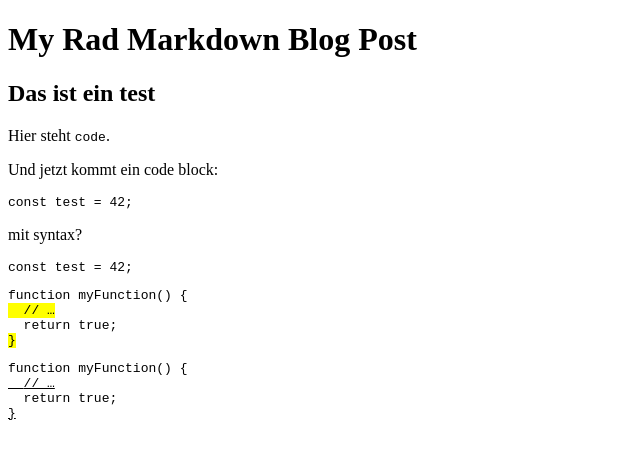
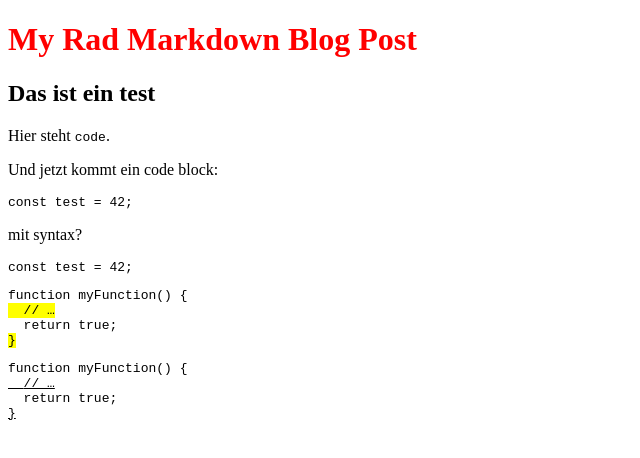
Before and after one commit to Kleywalker/www, a plain HTML site: page README/index.html in a window 1280 px wide. Shown: the whole page, without its empty margins (0-640 px from the left). Drawn offline with Linux system fonts and the light colour scheme.

```diff
--- a/README/index.html
+++ b/README/index.html
@@ -4,7 +4,7 @@
   <head>
     <meta charset="utf-8">
     <meta name="viewport" content="width=device-width, initial-scale=1.0">
-    <link href="/css/syntax.css" rel="stylesheet" />
+    <link href="../css/style.css" rel="stylesheet" />
     <title>My Rad Markdown Blog Post</title>
   </head>
   <body>
```
